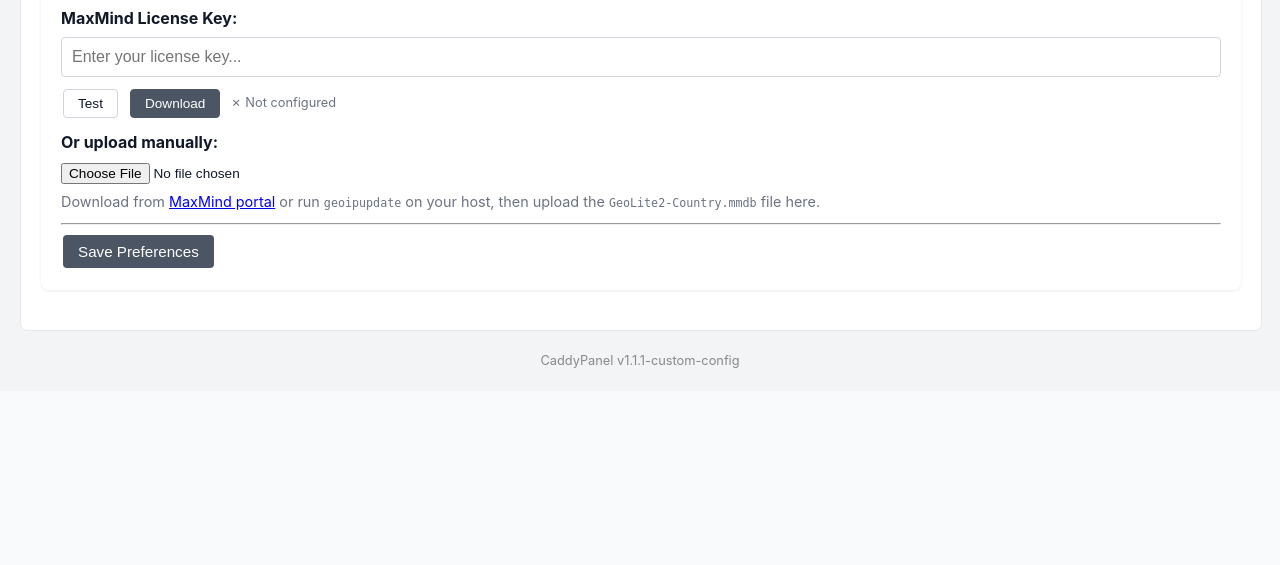
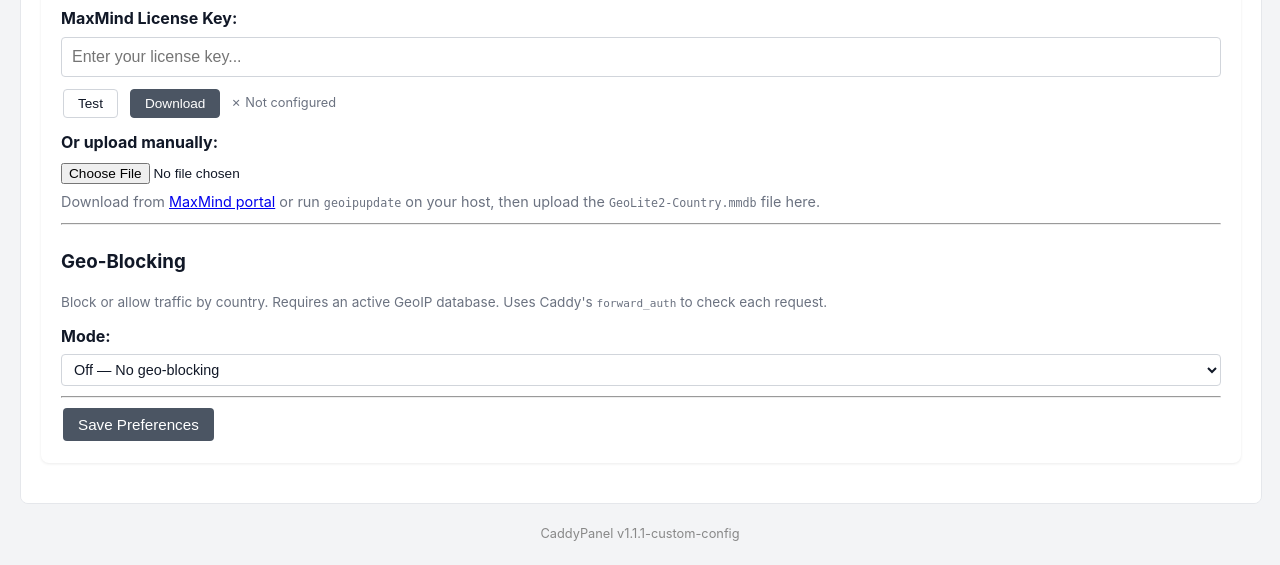
Before and after one commit to grokuku/CaddyPanel, a Flask app: page / in a window 1280 px wide, after a click on "Preferences". Shown: the part 1332-1897 px from the top of the page. Before the commit the page ends 1700 px from the top, so only its background shows below. Run offline with Flask 3, Linux system fonts and the light colour scheme; the visitor is signed in with stand-in values (Sample User, id 1); data that the repository does not hold is empty; parts of the project's set-up code (start-up, migrations or seed data) failed here and were passed over; some libraries are stand-ins or nearby versions.

Commit message:
test of geoblocking

```diff
--- a/app.py
+++ b/app.py
@@ -6,10 +6,12 @@ import json
 import os
 import re
 import subprocess
+import time
 from pathlib import Path
 from functools import wraps
+from collections import OrderedDict
 from flask import (Flask, render_template, url_for, request, jsonify, abort,
-                   session, redirect, flash)
+                   session, redirect, flash, Response)
 from werkzeug.security import generate_password_hash, check_password_hash
 from datetime import datetime, timedelta, timezone
 import secrets
@@ -37,7 +39,9 @@ DEFAULT_PREFERENCES = {
     "defaultAuthentikUri": "/outpost.goauthentik.io/auth/caddy",
     "defaultAuthentikCopyHeaders": "X-Authentik-Username X-Authentik-Groups X-Authentik-Email X-Authentik-Name X-Authentik-Uid X-Authentik-Jwt X-Authentik-Meta-Jwks",
     "defaultAuthentikTrustedProxies": "private_ranges",
-    "defaultSkipTlsVerify": False
+    "defaultSkipTlsVerify": False,
+    "geoBlockMode": "off",
+    "geoBlockCountries": []
 }
 
 app = Flask(__name__)
@@ -57,6 +61,28 @@ app.config['SESSION_COOKIE_SAMESITE'] = 'Lax'
 
 # Initialize stats database (works both with dev server and gunicorn)
 stats_aggregator.init_stats_db(STATS_DB_PATH)
+
+# --- GeoIP check cache for forward-auth endpoint ---
+_geo_check_cache = OrderedDict()
+_GEO_CHECK_MAX = 10000
+_GEO_CHECK_TTL = 300  # 5 minutes
+
+FLASK_PORT = int(os.environ.get('FLASK_PORT', 5000))
+
+def _geo_check_get_country(ip):
+    """Resolve IP to country code with LRU+TTL cache."""
+    now = time.time()
+    if ip in _geo_check_cache:
+        country, ts = _geo_check_cache[ip]
+        if now - ts < _GEO_CHECK_TTL:
+            _geo_check_cache.move_to_end(ip)
+            return country
+        del _geo_check_cache[ip]
+    country = stats_aggregator._resolve_country(ip)
+    _geo_check_cache[ip] = (country, now)
+    if len(_geo_check_cache) > _GEO_CHECK_MAX:
+        _geo_check_cache.popitem(last=False)
+    return country
 
 # Configure GeoIP (optional – if mmdb file exists at the configured path)
 GEOIP_DB_PATH = os.environ.get('GEOIP_DB_PATH', str(APP_DATA_DIR / 'GeoLite2-Country.mmdb'))
@@ -236,7 +262,10 @@ def post_preferences():
     try:
         new_prefs_input = request.get_json()
         if not isinstance(new_prefs_input, dict): return jsonify({"status": "error", "message": "Invalid data format"}), 400
+        # --- Detect geo-blocking changes ---
         current_prefs = load_preferences()
+        old_geo_mode = current_prefs.get('geoBlockMode', 'off')
+        old_geo_countries = current_prefs.get('geoBlockCountries', [])
         validated_prefs = {}
         validation_errors = []
         for key, default_value in DEFAULT_PREFERENCES.items():
@@ -259,6 +288,14 @@ def post_preferences():
             if save_preferences(validated_prefs): return jsonify({"status": "warning", "message": "Preferences saved with errors.", "errors": validation_errors, "saved_prefs": validated_prefs}), 200
             else: return jsonify({"status": "error", "message": "Failed to save preferences with errors"}), 500
         if save_preferences(validated_prefs):
+            # --- Handle geo-blocking Caddyfile changes ---
+            new_geo_mode = validated_prefs.get('geoBlockMode', 'off')
+            new_geo_countries = validated_prefs.get('geoBlockCountries', [])
+            geo_mode_changed = (old_geo_mode != new_geo_mode)
+            geo_countries_changed = (old_geo_countries != new_geo_countries)
+            if geo_mode_changed or geo_countries_changed:
+                _apply_geoblocking_to_caddyfile(new_geo_mode != 'off' and bool(new_geo_countries))
+
             # Auto-download GeoIP DB if credentials provided and DB not yet present
             account_id = validated_prefs.get('maxmindAccountId', '')
             license_key = validated_prefs.get('maxmindLicenseKey', '')
@@ -456,6 +493,49 @@ def api_geoip_upload():
             return jsonify({"status": "error", "message": "File saved but failed to load as GeoIP database. Make sure it's a valid GeoLite2-Country.mmdb."}), 500
     except Exception as e:
         return jsonify({"status": "error", "message": f"Upload failed: {e}"}), 500
+
+
+@app.route('/api/geoip/check', methods=['GET', 'HEAD', 'POST', 'PUT', 'DELETE', 'PATCH', 'OPTIONS'])
+def api_geoip_check():
+    """Forward-auth endpoint for Caddy geo-blocking.
+    Returns 200 if allowed, 403 if blocked.
+    No @login_required — Caddy calls this as a subrequest for every visitor request."""
+    # If GeoIP not available, allow everything
+    if not stats_aggregator.is_geoip_available():
+        return Response(status=200)
+
+    prefs = load_preferences()
+    mode = prefs.get('geoBlockMode', 'off')
+    blocked = prefs.get('geoBlockCountries', [])
+
+    if mode == 'off' or not blocked:
+        return Response(status=200)
+
+    # Get client IP: X-Real-Ip > X-Forwarded-For > remote_addr
+    ip = (request.headers.get('X-Real-Ip')
+          or request.headers.get('X-Forwarded-For', '').split(',')[0].strip()
+          or request.remote_addr)
+    if not ip:
+        return Response(status=200)
+
+    country = _geo_check_get_country(ip)
+
+    if mode == 'block' and country in blocked:
+        return Response('Forbidden', status=403, content_type='text/plain')
+    if mode == 'allow' and country not in blocked and country != 'Unknown':
+        return Response('Forbidden', status=403, content_type='text/plain')
+
+    return Response(status=200)
+
+
+@app.route('/api/geoip/countries', methods=['GET'])
+@login_required
+def api_geoip_countries():
+    """Return list of countries seen in stats (for the geo-blocking UI)."""
+    stats = stats_aggregator.get_stats(period='30d', host=None)
+    countries = stats.get('top_countries', [])
+    result = [{'code': c['country'], 'name': c['country']} for c in countries]
+    return jsonify(result)
 
 @app.route('/api/browse', methods=['GET'])
 @login_required
@@ -729,6 +809,109 @@ def _add_log_to_site_blocks(content):
 
 # --- API to configure logging in Caddyfile ---
 
+def _apply_geoblocking_to_caddyfile(enabled):
+    """Apply or remove forward_auth geo-blocking directives in the Caddyfile.
+    Called when geo-blocking preferences change. Reloads Caddy if modified."""
+    caddyfile_path = CADDY_CONFIG_FILE
+    if not caddyfile_path.exists():
+        return
+
+    content = caddyfile_path.read_text(encoding='utf-8')
+    new_content = _configure_caddyfile_geoblocking(content, enabled, FLASK_PORT)
+
+    if new_content != content:
+        caddyfile_path.write_text(new_content, encoding='utf-8')
+        try:
+            result = subprocess.run(
+                ["caddy", "reload", "--config", str(CADDY_CONFIG_FILE), "--adapter", "caddyfile"],
+                capture_output=True, text=True, timeout=30, check=False
+            )
+            if result.returncode != 0:
+                print(f"Geo-blocking: Caddy reload failed: {result.stderr or result.stdout}")
+        except Exception as e:
+            print(f"Geo-blocking: Caddy reload error: {e}")
+
+
+def _configure_caddyfile_geoblocking(content, enabled, flask_port):
+    """Add or remove forward_auth geo-blocking directives in every site block.
+    Marked with # CADDYPANEL_GEOBLOCK / # END_CADDYPANEL_GEOBLOCK comments
+    so they can be cleanly removed later."""
+    GEO_START = '# CADDYPANEL_GEOBLOCK'
+    GEO_END = '# END_CADDYPANEL_GEOBLOCK'
+
+    if not content.strip():
+        return content
+
+    # --- Step 1: Remove existing geo-block directives ---
+    lines = content.split('\n')
+    new_lines = []
+    skip = False
+    for line in lines:
+        stripped = line.strip()
+        if stripped == GEO_START:
+            skip = True
+            continue
+        if stripped == GEO_END:
+            skip = False
+            continue
+        if not skip:
+            new_lines.append(line)
+    content = '\n'.join(new_lines)
+
+    if not enabled:
+        return content  # Removal only
+
+    # --- Step 2: Find global block boundaries to skip it ---
+    global_start = None
+    global_end = None
+    for i, ch in enumerate(content):
+        if ch in (' ', '\t', '\n', '\r'):
+            continue
+        if ch == '{':
+            global_start = i
+            global_end = _find_matching_brace(content, i)
+        break
+
+    # --- Step 3: Find all top-level site blocks ---
+    blocks = []
+    pos = 0
+    while pos < len(content):
+        idx = content.find('{', pos)
+        if idx == -1:
+            break
+        if global_start is not None and global_end is not None:
+            if global_start <= idx <= global_end:
+                pos = idx + 1
+                continue
+        line_start = content.rfind('\n', 0, idx) + 1
+        line_before = content[line_start:idx].strip()
+        if not line_before or line_before.startswith('#'):
+            pos = idx + 1
+            continue
+        close = _find_matching_brace(content, idx)
+        if close == -1:
+            pos = idx + 1
+            continue
+        blocks.append((idx, close))
+        pos = close + 1
+
+    # --- Step 4: Inject forward_auth into each site block (reverse order) ---
+    for block_open, _ in reversed(blocks):
+        after_open = content[block_open + 1:block_open + 200]
+        indent_match = re.search(r'\n(\t+| +)\S', after_open)
+        indent = indent_match.group(1) if indent_match else '\t'
+        block_snippet = (
+            f'\n{GEO_START}\n'
+            f'{indent}forward_auth localhost:{flask_port} {{\n'
+            f'{indent}\turi /api/geoip/check\n'
+            f'{indent}}}\n'
+            f'{GEO_END}'
+        )
+        content = content[:block_open + 1] + block_snippet + content[block_open + 1:]
+
+    return content
+
+
 def _configure_caddyfile_logging_internal():
     """Internal: add/modify global log config in Caddyfile for JSON stdout logging,
     and ensure every site block has a 'log' directive so access logs are emitted.
--- a/static/script.js
+++ b/static/script.js
@@ -69,11 +69,114 @@ const maxmindLicenseKeyInput = document.getElementById('maxmind-license-key');
 const testGeoipBtn = document.getElementById('test-geoip-btn');
 const downloadGeoipBtn = document.getElementById('download-geoip-btn');
 const geoipStatusText = document.getElementById('geoip-status-text');
+const geoBlockModeSelect = document.getElementById('geo-block-mode');
+const geoCountrySearch = document.getElementById('geo-country-search');
+const geoCountryList = document.getElementById('geo-country-list');
+const geoSelectedTags = document.getElementById('geo-selected-tags');
+const geoBlockCountriesGroup = document.getElementById('geo-block-countries-group');
 
 // --- Global State ---
 let currentPreferences = {};
 let siteConfigs = [];
 let isAutoSaving = false;
+let geoSelectedCountries = []; // Array of ISO country codes for geo-blocking
+
+// Country data (ISO 3166-1 alpha-2 → name + flag)
+const COUNTRY_DATA = {
+    AF:{n:'Afghanistan'},AL:{n:'Albania'},DZ:{n:'Algeria'},AD:{n:'Andorra'},AO:{n:'Angola'},
+    AG:{n:'Antigua \u0026 Barbuda'},AR:{n:'Argentina'},AM:{n:'Armenia'},AU:{n:'Australia'},AT:{n:'Austria'},
+    AZ:{n:'Azerbaijan'},BS:{n:'Bahamas'},BH:{n:'Bahrain'},BD:{n:'Bangladesh'},BY:{n:'Belarus'},
+    BE:{n:'Belgium'},BZ:{n:'Belize'},BJ:{n:'Benin'},BO:{n:'Bolivia'},BA:{n:'Bosnia'},
+    BW:{n:'Botswana'},BR:{n:'Brazil'},BN:{n:'Brunei'},BG:{n:'Bulgaria'},BF:{n:'Burkina Faso'},
+    BI:{n:'Burundi'},KH:{n:'Cambodia'},CM:{n:'Cameroon'},CA:{n:'Canada'},CV:{n:'Cape Verde'},
+    CF:{n:'Central Africa'},TD:{n:'Chad'},CL:{n:'Chile'},CN:{n:'China'},CO:{n:'Colombia'},
+    CD:{n:'Congo (DRC)'},CR:{n:'Costa Rica'},HR:{n:'Croatia'},CU:{n:'Cuba'},CY:{n:'Cyprus'},
+    CZ:{n:'Czechia'},DK:{n:'Denmark'},DJ:{n:'Djibouti'},DO:{n:'Dominican Rep.'},EC:{n:'Ecuador'},
+    EG:{n:'Egypt'},SV:{n:'El Salvador'},EE:{n:'Estonia'},ET:{n:'Ethiopia'},FI:{n:'Finland'},
+    FR:{n:'France'},GA:{n:'Gabon'},GE:{n:'Georgia'},DE:{n:'Germany'},GH:{n:'Ghana'},
+    GR:{n:'Greece'},GT:{n:'Guatemala'},GN:{n:'Guinea'},HT:{n:'Haiti'},HN:{n:'Honduras'},
+    HU:{n:'Hungary'},IS:{n:'Iceland'},IN:{n:'India'},ID:{n:'Indonesia'},IR:{n:'Iran'},
+    IQ:{n:'Iraq'},IE:{n:'Ireland'},IL:{n:'Israel'},IT:{n:'Italy'},JM:{n:'Jamaica'},
+    JP:{n:'Japan'},JO:{n:'Jordan'},KZ:{n:'Kazakhstan'},KE:{n:'Kenya'},KR:{n:'Korea (South)'},
+    KW:{n:'Kuwait'},LV:{n:'Latvia'},LB:{n:'Lebanon'},LY:{n:'Libya'},LT:{n:'Lithuania'},
+    LU:{n:'Luxembourg'},MG:{n:'Madagascar'},MY:{n:'Malaysia'},ML:{n:'Mali'},MT:{n:'Malta'},
+    MX:{n:'Mexico'},MD:{n:'Moldova'},MA:{n:'Morocco'},MZ:{n:'Mozambique'},MM:{n:'Myanmar'},
+    NA:{n:'Namibia'},NP:{n:'Nepal'},NL:{n:'Netherlands'},NZ:{n:'New Zealand'},NI:{n:'Nicaragua'},
+    NE:{n:'Niger'},NG:{n:'Nigeria'},MK:{n:'North Macedonia'},NO:{n:'Norway'},OM:{n:'Oman'},
+    PK:{n:'Pakistan'},PA:{n:'Panama'},PY:{n:'Paraguay'},PE:{n:'Peru'},PH:{n:'Philippines'},
+    PL:{n:'Poland'},PT:{n:'Portugal'},QA:{n:'Qatar'},RO:{n:'Romania'},RU:{n:'Russia'},
+    RW:{n:'Rwanda'},SA:{n:'Saudi Arabia'},SN:{n:'Senegal'},RS:{n:'Serbia'},SG:{n:'Singapore'},
+    SK:{n:'Slovakia'},SI:{n:'Slovenia'},SO:{n:'Somalia'},ZA:{n:'South Africa'},ES:{n:'Spain'},
+    LK:{n:'Sri Lanka'},SD:{n:'Sudan'},SE:{n:'Sweden'},CH:{n:'Switzerland'},SY:{n:'Syria'},
+    TW:{n:'Taiwan'},TJ:{n:'Tajikistan'},TZ:{n:'Tanzania'},TH:{n:'Thailand'},TN:{n:'Tunisia'},
+    TR:{n:'Turkey'},TM:{n:'Turkmenistan'},UG:{n:'Uganda'},UA:{n:'Ukraine'},AE:{n:'UAE'},
+    GB:{n:'United Kingdom'},US:{n:'United States'},UY:{n:'Uruguay'},UZ:{n:'Uzbekistan'},
+    VE:{n:'Venezuela'},VN:{n:'Vietnam'},YE:{n:'Yemen'},ZM:{n:'Zambia'},ZW:{n:'Zimbabwe'},
+    KP:{n:'Korea (North)'},MMR:{n:'Myanmar (old)'},XK:{n:'Kosovo'},PS:{n:'Palestine'}
+};
+function countryFlag(code) {
+    return code.split('').map(c => String.fromCodePoint(0x1F1E6 + c.charCodeAt(0) - 65)).join('');
+}
+
+function renderGeoBlockUI() {
+    const mode = geoBlockModeSelect ? geoBlockModeSelect.value : 'off';
+    if (geoBlockCountriesGroup) geoBlockCountriesGroup.style.display = mode === 'off' ? 'none' : 'block';
+    renderGeoCountryList();
+    renderGeoSelectedTags();
+}
+
+function renderGeoCountryList() {
+    if (!geoCountryList) return;
+    const search = (geoCountrySearch ? geoCountrySearch.value : '').toLowerCase();
+    const codes = Object.keys(COUNTRY_DATA).filter(c => c.length === 2).sort((a,b) => COUNTRY_DATA[a].n.localeCompare(COUNTRY_DATA[b].n));
+    const filtered = search ? codes.filter(c => c.toLowerCase().includes(search) || COUNTRY_DATA[c].n.toLowerCase().includes(search)) : codes;
+    const maxShow = 50; // Performance: don't render hundreds of items
+    const toShow = filtered.slice(0, maxShow);
+
+    geoCountryList.innerHTML = toShow.map(c => {
+        const selected = geoSelectedCountries.includes(c);
+        return `<div style="display:flex;align-items:center;gap:6px;padding:3px 6px;cursor:pointer;border-radius:3px;${selected ? 'background:var(--accent);color:var(--accent-contrast);' : ''}" data-code="${c}">
+            <span>${countryFlag(c)}</span>
+            <span style="flex:1">${COUNTRY_DATA[c].n}</span>
+            <span style="font-size:0.85em;opacity:0.8">${c}</span>
+            <span style="font-size:1.1em">${selected ? '\u2713' : '+'}</span>
+        </div>`;
+    }).join('');
+
+    if (filtered.length > maxShow) {
+        geoCountryList.innerHTML += `<div style="padding:4px 6px;color:var(--text-secondary);font-size:0.8em;">...and ${filtered.length - maxShow} more. Type to search.</div>`;
+    }
+
+    // Click handlers
+    geoCountryList.querySelectorAll('[data-code]').forEach(el => {
+        el.addEventListener('click', () => {
+            const code = el.dataset.code;
+            if (geoSelectedCountries.includes(code)) {
+                geoSelectedCountries = geoSelectedCountries.filter(c => c !== code);
+            } else {
+                geoSelectedCountries.push(code);
+            }
+            renderGeoBlockUI();
+        });
+    });
+}
+
+function renderGeoSelectedTags() {
+    if (!geoSelectedTags) return;
+    if (geoSelectedCountries.length === 0) {
+        geoSelectedTags.innerHTML = '<span style="font-size:0.8em;color:var(--text-secondary);">No countries selected</span>';
+        return;
+    }
+    geoSelectedTags.innerHTML = geoSelectedCountries.map(c =>
+        `<span style="display:inline-flex;align-items:center;gap:4px;padding:2px 8px;border-radius:12px;background:var(--accent);color:var(--accent-contrast);font-size:0.8em;cursor:pointer;" data-remove="${c}" title="Click to remove">${countryFlag(c)} ${COUNTRY_DATA[c]?.n || c} \u00d7</span>`
+    ).join('');
+    geoSelectedTags.querySelectorAll('[data-remove]').forEach(el => {
+        el.addEventListener('click', () => {
+            geoSelectedCountries = geoSelectedCountries.filter(c => c !== el.dataset.remove);
+            renderGeoBlockUI();
+        });
+    });
+}
 
 // --- Toast Notification System ---
 function showToast(message, type = 'info', duration = 3000) {
@@ -213,6 +316,15 @@ if (savePrefsBtn) {
         });
     }
 }
+
+// --- Geo-blocking UI handlers ---
+if (geoBlockModeSelect) {
+    geoBlockModeSelect.addEventListener('change', renderGeoBlockUI);
+}
+if (geoCountrySearch) {
+    geoCountrySearch.addEventListener('input', renderGeoCountryList);
+}
+
 if (addHostBtn) {
     addHostBtn.addEventListener('click', () => openSiteModal());
 }
@@ -750,6 +862,8 @@ async function savePreferences() {
         globalAdminEmail: globalAdminEmailInput.value.trim(),
         maxmindAccountId: maxmindAccountIdInput ? maxmindAccountIdInput.value.trim() : '',
         maxmindLicenseKey: maxmindLicenseKeyInput ? maxmindLicenseKeyInput.value.trim() : '',
+        geoBlockMode: geoBlockModeSelect ? geoBlockModeSelect.value : 'off',
+        geoBlockCountries: geoSelectedCountries,
         defaultSkipTlsVerify: defaultSkipTlsVerifyInput.checked,
         defaultAuthentikEnabled: defaultAuthentikEnabledInput.checked,
         defaultAuthentikOutpostUrl: defaultAuthentikOutpostUrlInput.value.trim(),
@@ -809,6 +923,11 @@ async function loadPreferences() {
         if (defaultAuthentikTrustedProxiesInput) defaultAuthentikTrustedProxiesInput.value = currentPreferences.defaultAuthentikTrustedProxies || "";
         if (maxmindLicenseKeyInput) maxmindLicenseKeyInput.value = currentPreferences.maxmindLicenseKey || "";
         if (maxmindAccountIdInput) maxmindAccountIdInput.value = currentPreferences.maxmindAccountId || "";
+
+        // --- Geo-blocking state ---
+        geoSelectedCountries = Array.isArray(currentPreferences.geoBlockCountries) ? [...currentPreferences.geoBlockCountries] : [];
+        if (geoBlockModeSelect) geoBlockModeSelect.value = currentPreferences.geoBlockMode || 'off';
+        renderGeoBlockUI();
 
         // Enable/disable GeoIP download button based on credentials presence
         const hasBoth = maxmindAccountIdInput?.value.trim() && maxmindLicenseKeyInput?.value.trim();
--- a/templates/index.html
+++ b/templates/index.html
@@ -121,6 +121,25 @@
                         <label>Or upload manually:</label>
                         <input type="file" id="geoip-file-upload" accept=".mmdb" style="font-size:0.85em;">
                         <small style="display:block;margin-top:4px;color:var(--text-secondary);">Download from <a href="https://www.maxmind.com/en/accounts/200922/geoip/downloads" target="_blank" rel="noopener">MaxMind portal</a> or run <code>geoipupdate</code> on your host, then upload the <code>GeoLite2-Country.mmdb</code> file here.</small>
+                    </div>
+                <hr>
+                    <h3>Geo-Blocking</h3>
+                    <p style="font-size:0.85em;color:var(--text-secondary);margin:0 0 10px 0;">Block or allow traffic by country. Requires an active GeoIP database. Uses Caddy's <code>forward_auth</code> to check each request.</p>
+                    <div class="form-group">
+                        <label for="geo-block-mode">Mode:</label>
+                        <select id="geo-block-mode" style="width:100%;padding:6px 8px;border:1px solid var(--border-strong);border-radius:4px;background:var(--bg-input);color:var(--text-primary);font-size:0.9em;">
+                            <option value="off">Off — No geo-blocking</option>
+                            <option value="block">Block — Block selected countries</option>
+                            <option value="allow">Allow — Allow only selected countries</option>
+                        </select>
+                    </div>
+                    <div class="form-group" id="geo-block-countries-group" style="display:none;">
+                        <label>Selected Countries:</label>
+                        <div style="display:flex;gap:6px;margin-bottom:6px;">
+                            <input type="text" id="geo-country-search" placeholder="Search country..." style="flex:1;padding:6px 8px;border:1px solid var(--border-strong);border-radius:4px;background:var(--bg-input);color:var(--text-primary);font-size:0.9em;">
+                        </div>
+                        <div id="geo-country-list" style="max-height:160px;overflow-y:auto;border:1px solid var(--border-strong);border-radius:4px;padding:4px;background:var(--bg-input);font-size:0.85em;"></div>
+                        <div id="geo-selected-tags" style="display:flex;flex-wrap:wrap;gap:4px;margin-top:8px;"></div>
                     </div>
                 <hr>
                     <button type="button" id="save-prefs-btn">Save Preferences</button>
```
Also changed, not shown: context.txt (+97 -93 lines), templates/stats.html (+10 -0 lines), Copie d'écran_20260418_130047.png (added).
